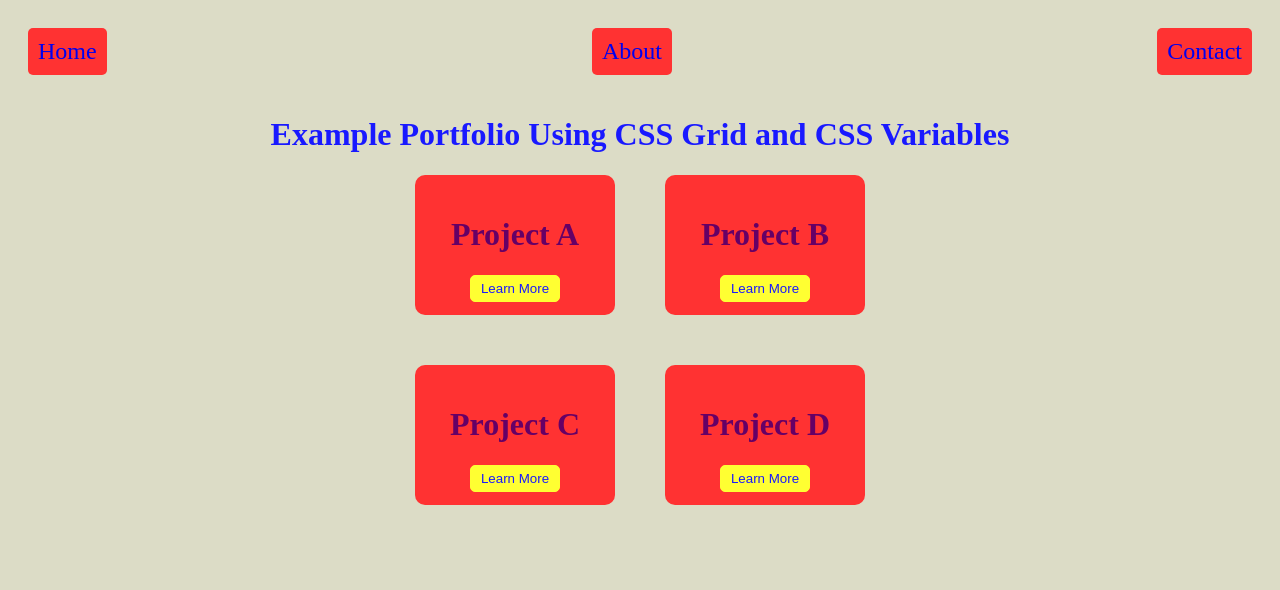
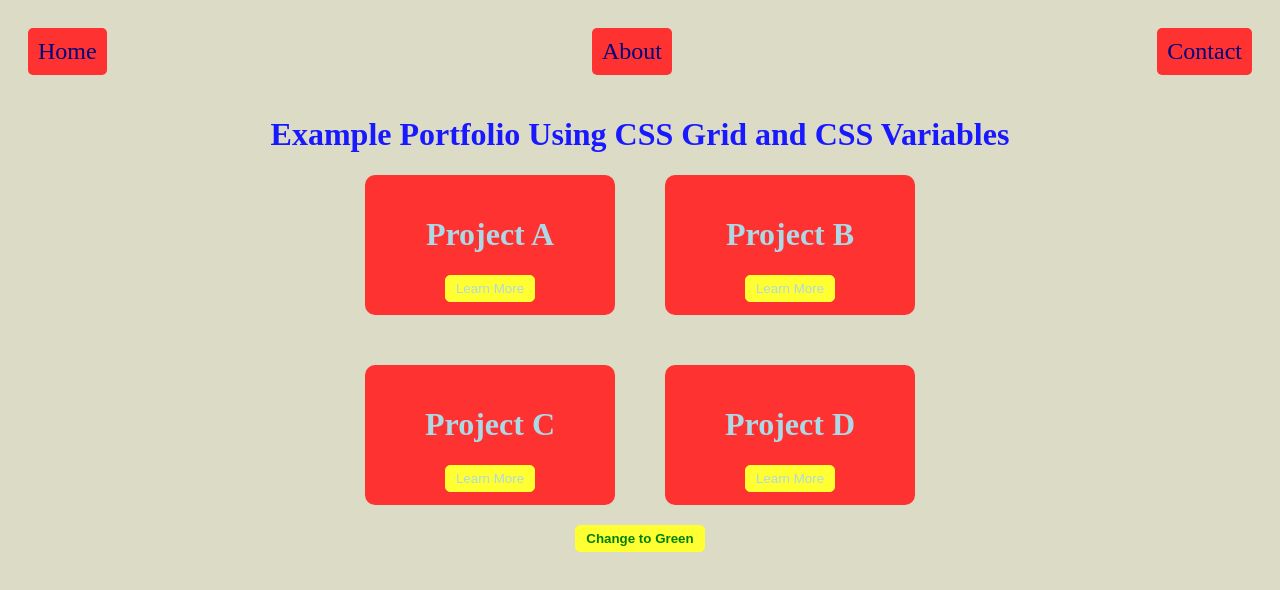
Before and after one commit to mcooperstein/css-variables, a plain HTML site: page index.html in a window 1280 px wide. Drawn offline with Linux system fonts and the light colour scheme.

Commit message:
added ability to change css variables with JS

```diff
--- a/basic.css
+++ b/basic.css
@@ -1,3 +1,6 @@
+/* variable declarations */
+/* variables available throughout the app (Global Scope) */
+/* refers to the html tag, since that is the root of the document */
 :root{
   --beige: #dcdcc6;
   --red: #FF3232;
@@ -5,6 +8,12 @@
   --purple:#660066;
   --yellow:#ffff32;
 }
+
+.grid{
+  --columns: 250px 250px;
+}
+
+/* styles */
 
 body {
   background-color:var(--beige);
@@ -18,6 +27,8 @@ h1 {
 #navbar {
   padding:20px;
   font-size:24px;
+  /* variable --nav-blue only accessible in navbar local scope */
+  --nav-blue:navy;
 }
 
 #navbar>ul{
@@ -37,11 +48,12 @@ li{
 a{
   text-decoration: none;
   cursor:pointer;
+  color:var(--nav-blue);
 }
 
 .grid {
   display:grid;
-  grid-template-columns: 200px 200px;
+  grid-template-columns: var(--columns);
   grid-auto-rows: 140px;
   grid-gap: 50px;
   justify-content: center;
@@ -51,10 +63,12 @@ a{
   background-color:var(--red);
   padding:20px;
   border-radius:10px;
+  --blue: lightblue;
 }
 
 .item>h1{
-  color:var(--purple);
+  /* inherits blue from parent element "item" */
+  color:var(--blue);
 }
 
 button {
@@ -67,3 +81,24 @@ button {
   color:var(--blue);
   cursor:pointer;
 }
+
+/* overriding variables on hover */
+.item:hover{
+  --yellow:gold;
+  --red:red;
+}
+
+#green{
+  margin-top:20px;
+  color: green;
+  font-weight:bold;
+}
+
+@media all and (max-width:500px){
+  .grid{
+    --columns: 200px;
+  }
+  :root{
+    --beige: #ffeead;
+  }
+}
--- a/index.html
+++ b/index.html
@@ -39,5 +39,7 @@
       <button>Learn More</button>
     </div>
   </div>
+  <button id="green" onclick="changeToGreen()">Change to Green</button>
+  <script src="index.js"></script>
 </body>
 </html>
--- /dev/null
+++ b/index.js
@@ -0,0 +1,11 @@
+var root = document.querySelector(':root');
+var rootStyles = getComputedStyle(root);
+var red = rootStyles.getPropertyValue('--red');
+console.log('red: ', red);
+
+
+// changing variables with JavaScript
+
+function changeToGreen(){
+  root.style.setProperty('--red', 'green');
+}
```
